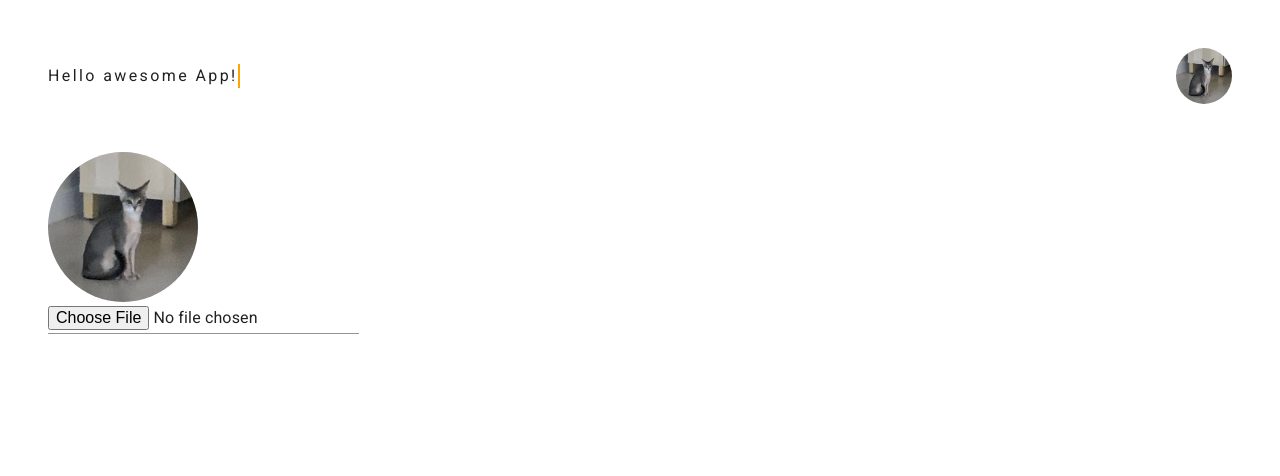
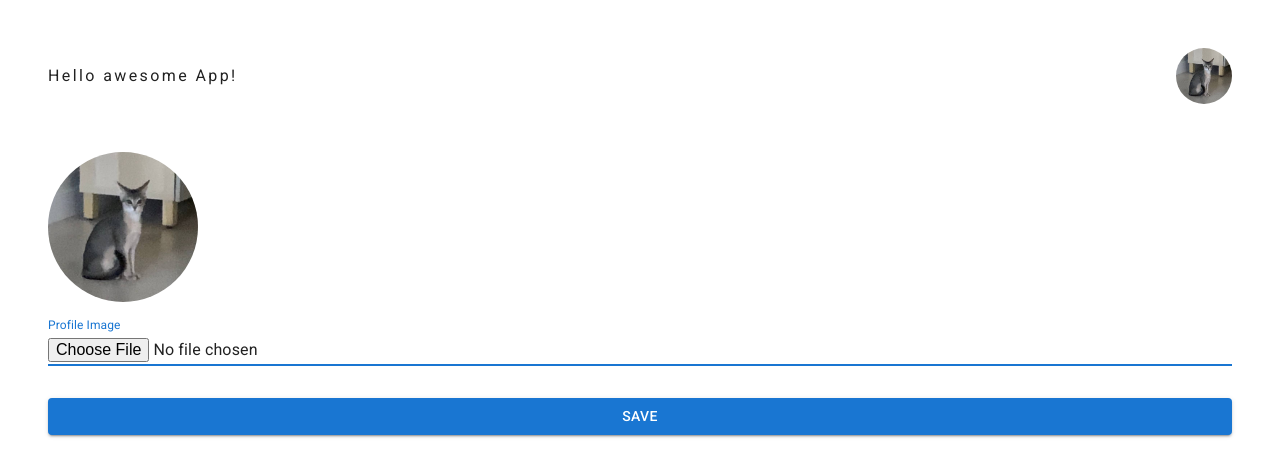
Before and after one commit to Anastasia1ukina/SelfStudyIT, a React (Vite) app: page /profile in a window 1280 px wide. Shown: the top 476 px of the page. Built offline with nearby package versions, Linux system fonts and the light colour scheme; no server answers; sample sign-in values are in the browser's storage.

Commit message:
feat: добавляет firebase storage

```diff
--- a/src/pages/profile/ProfileAvatar.jsx
+++ b/src/pages/profile/ProfileAvatar.jsx
@@ -1,30 +1,70 @@
 import * as React from "react";
 import defaultProfileImage from "../../assets/fiona.jpg";
-import { Avatar, TextField, Input } from "@mui/material";
+import { Avatar, TextField, Box, Button } from "@mui/material";
 import { useForm, Controller } from "react-hook-form";
+import { getStorage, ref, uploadBytes } from "firebase/storage";
 
 export const ProfileAvatar = () => {
   const { control, handleSubmit } = useForm({
     defaultValues: {
-      profileImage: null,
+      profileImage: "",
     },
   });
 
+  const onSubmit = async (data) => {
+    const storage = getStorage();
+    const storageRef = ref(storage, "profile-image");
+
+    uploadBytes(storageRef, data.profileImage).then((snapshot) => {
+      console.log('Uploaded a blob or file!', snapshot, storageRef);
+    });
+    // const { email, password } = data;
+
+    // await createUserWithEmailAndPassword(auth, email, password)
+    //   .then((userCredential) => {
+    //     // Signed in
+    //     const user = userCredential.user;
+    //     console.log(user);
+    //     navigate("/login");
+    //     // ...
+    //   })
+    //   .catch((error) => {
+    //     const errorCode = error.code;
+    //     const errorMessage = error.message;
+    //     console.log(errorCode, errorMessage);
+    //     // ..
+    //   });
+  };
+
   return (
-    <>
+    <Box
+      component="form"
+      noValidate
+      onSubmit={handleSubmit(onSubmit)}
+      // sx={{
+      //   mt: 1,
+      //   width: "90%",
+      //   maxWidth: "500px",
+      // }}
+    >
       <Avatar
         alt="profile"
         htmlFor="profileImage"
         src={defaultProfileImage}
         sx={{ width: 150, height: 150 }}
       ></Avatar>
-      <Input type="file" accept="image/*" id="profileImage" />
-      {/* <Controller
+      <Controller
         name="profileImage"
         control={control}
-        render={({ field }) => (
+        render={({ field: { value, onChange, ...field } }) => {
+          return (
             <TextField
               {...field}
+              value={value?.fileName}
+              onChange={(event) => {
+                onChange(event.target.files[0]);
+                console.log(event.target.files[0]);
+              }}
               margin="normal"
               variant="standard"
               fullWidth
@@ -32,8 +72,12 @@ export const ProfileAvatar = () => {
               autoFocus
               type="file"
             />
-        )}
-      /> */}
-    </>
+          );
+        }}
+      />
+      <Button type="submit" fullWidth variant="contained" sx={{ mt: 3, mb: 2 }}>
+        Save
+      </Button>
+    </Box>
   );
 };
```
Lines whose indentation alone changed are shown as unchanged.
